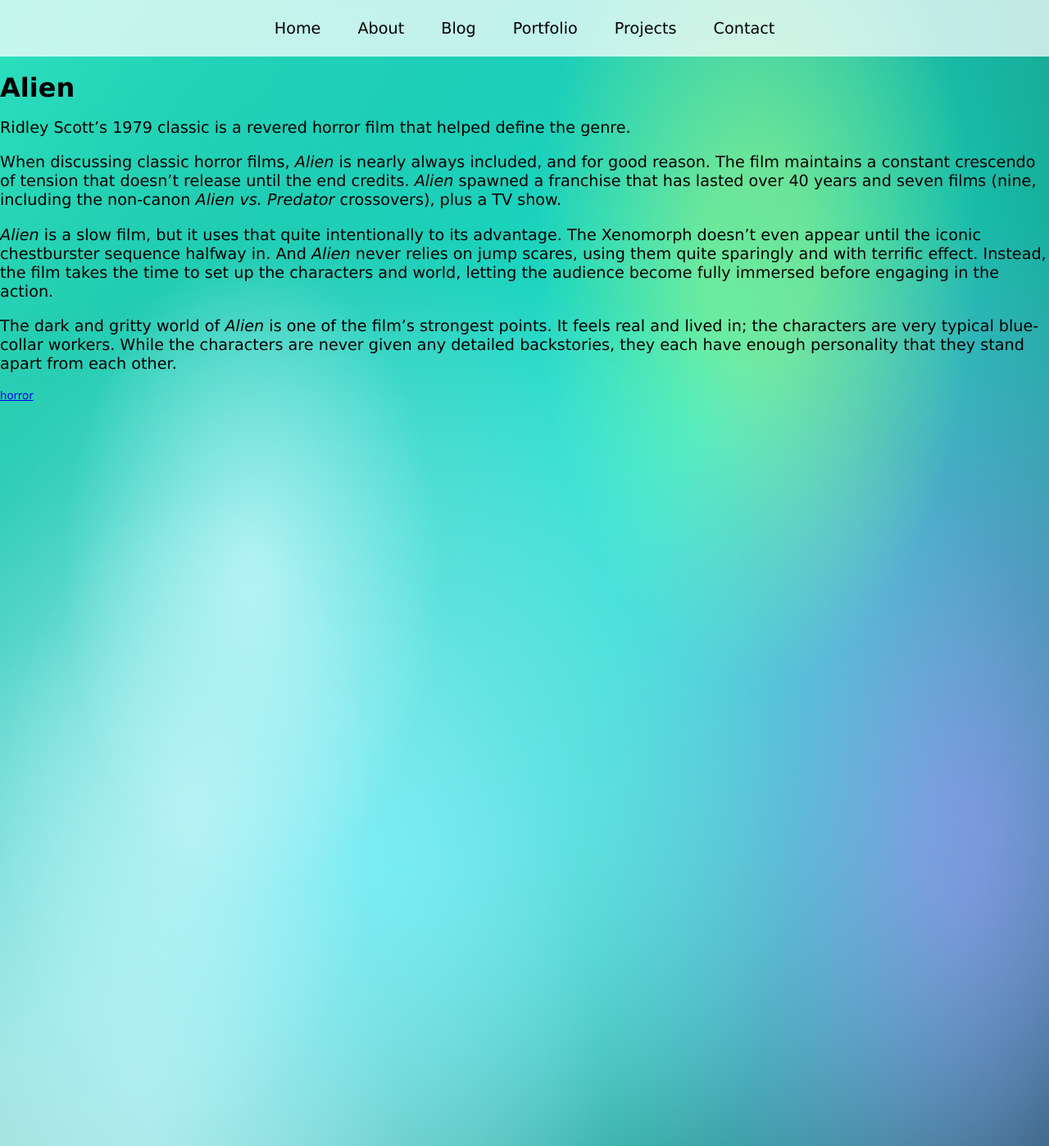
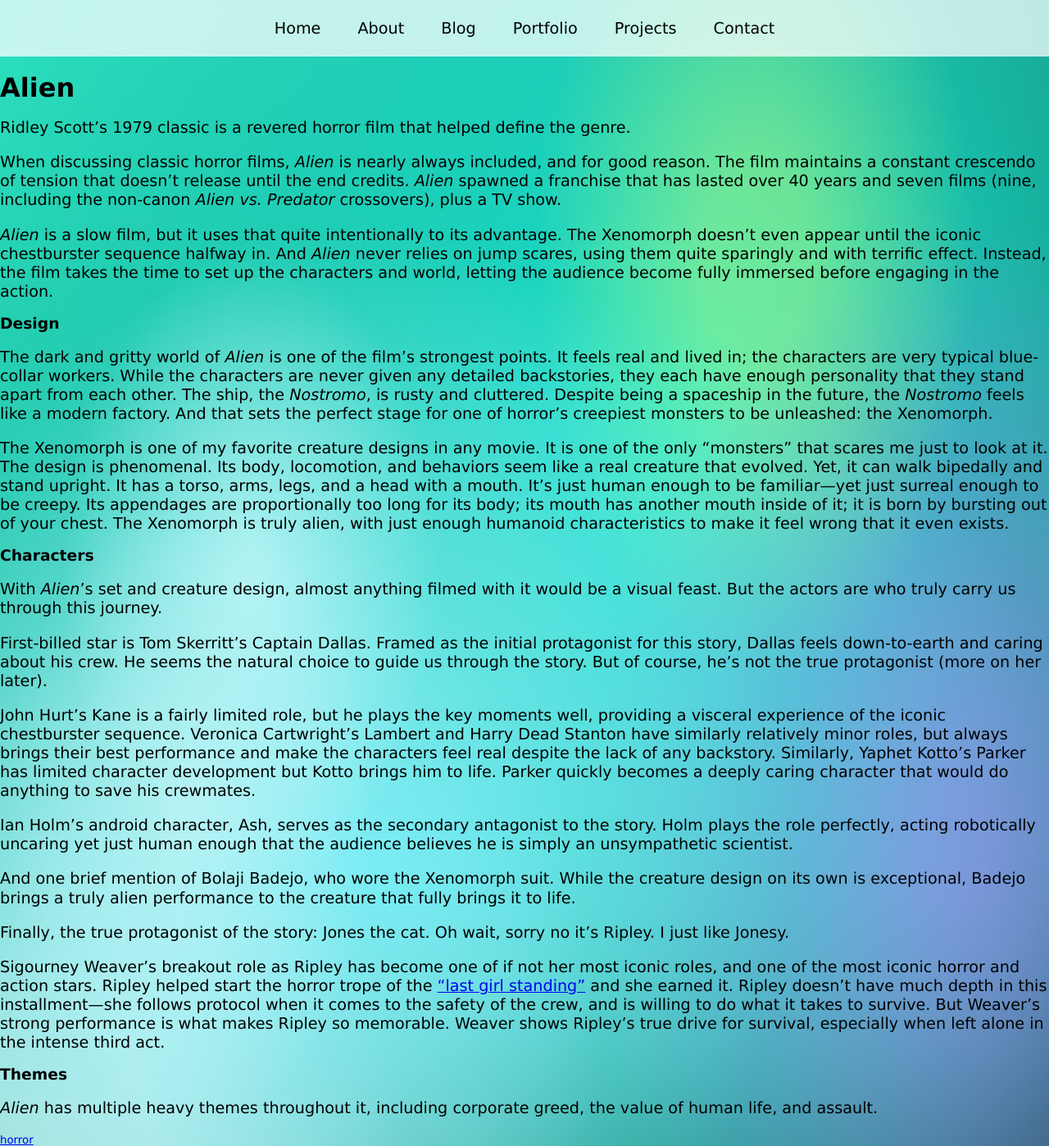
Before and after one commit to stoatsnhoney/stoatsnhoney.github.io, a Jekyll site: the page built from _film/Alien.md, in a window 1280 px wide and 1398 px high. Shown: the whole window at 82% size. Built offline with Jekyll 4.4.1, drawn with Linux system fonts in a browser that asks for light colours; some web fonts are replaced.

Commit message:
Update Alien.md

```diff
--- a/_film/Alien.md
+++ b/_film/Alien.md
@@ -16,4 +16,28 @@
 
 *Alien* is a slow film, but it uses that quite intentionally to its advantage. The Xenomorph doesn't even appear until the iconic chestburster sequence halfway in. And *Alien* never relies on jump scares, using them quite sparingly and with terrific effect. Instead, the film takes the time to set up the characters and world, letting the audience become fully immersed before engaging in the action.
 
-The dark and gritty world of *Alien* is one of the film's strongest points. It feels real and lived in; the characters are very typical blue-collar workers. While the characters are never given any detailed backstories, they each have enough personality that they stand apart from each other.
+### Design
+
+The dark and gritty world of *Alien* is one of the film's strongest points. It feels real and lived in; the characters are very typical blue-collar workers. While the characters are never given any detailed backstories, they each have enough personality that they stand apart from each other. The ship, the *Nostromo*, is rusty and cluttered. Despite being a spaceship in the future, the *Nostromo* feels like a modern factory. And that sets the perfect stage for one of horror's creepiest monsters to be unleashed: the Xenomorph.
+
+The Xenomorph is one of my favorite creature designs in any movie. It is one of the only "monsters" that scares me just to look at it. The design is phenomenal. Its body, locomotion, and behaviors seem like a real creature that evolved. Yet, it can walk bipedally and stand upright. It has a torso, arms, legs, and a head with a mouth. It's just human enough to be familiar—yet just surreal enough to be creepy. Its appendages are proportionally too long for its body; its mouth has another mouth inside of it; it is born by bursting out of your chest. The Xenomorph is truly alien, with just enough humanoid characteristics to make it feel wrong that it even exists.
+
+### Characters
+
+With *Alien*'s set and creature design, almost anything filmed with it would be a visual feast. But the actors are who truly carry us through this journey.
+
+First-billed star is Tom Skerritt's Captain Dallas. Framed as the initial protagonist for this story, Dallas feels down-to-earth and caring about his crew. He seems the natural choice to guide us through the story. But of course, he's not the true protagonist (more on her later).
+
+John Hurt's Kane is a fairly limited role, but he plays the key moments well, providing a visceral experience of the iconic chestburster sequence. Veronica Cartwright's Lambert and Harry Dead Stanton have similarly relatively minor roles, but always brings their best performance and make the characters feel real despite the lack of any backstory. Similarly, Yaphet Kotto's Parker has limited character development but Kotto brings him to life. Parker quickly becomes a deeply caring character that would do anything to save his crewmates.
+
+Ian Holm's android character, Ash, serves as the secondary antagonist to the story. Holm plays the role perfectly, acting robotically uncaring yet just human enough that the audience believes he is simply an unsympathetic scientist.
+
+And one brief mention of Bolaji Badejo, who wore the Xenomorph suit. While the creature design on its own is exceptional, Badejo brings a truly alien performance to the creature that fully brings it to life.
+
+Finally, the true protagonist of the story: Jones the cat. Oh wait, sorry no it's Ripley. I just like Jonesy.
+
+Sigourney Weaver's breakout role as Ripley has become one of if not her most iconic roles, and one of the most iconic horror and action stars. Ripley helped start the horror trope of the ["last girl standing"](https://tvtropes.org/pmwiki/pmwiki.php/Main/FinalGirl) and she earned it. Ripley doesn't have much depth in this installment—she follows protocol when it comes to the safety of the crew, and is willing to do what it takes to survive. But Weaver's strong performance is what makes Ripley so memorable. Weaver shows Ripley's true drive for survival, especially when left alone in the intense third act.
+
+### Themes
+
+*Alien* has multiple heavy themes throughout it, including corporate greed, the value of human life, and assault.
```
